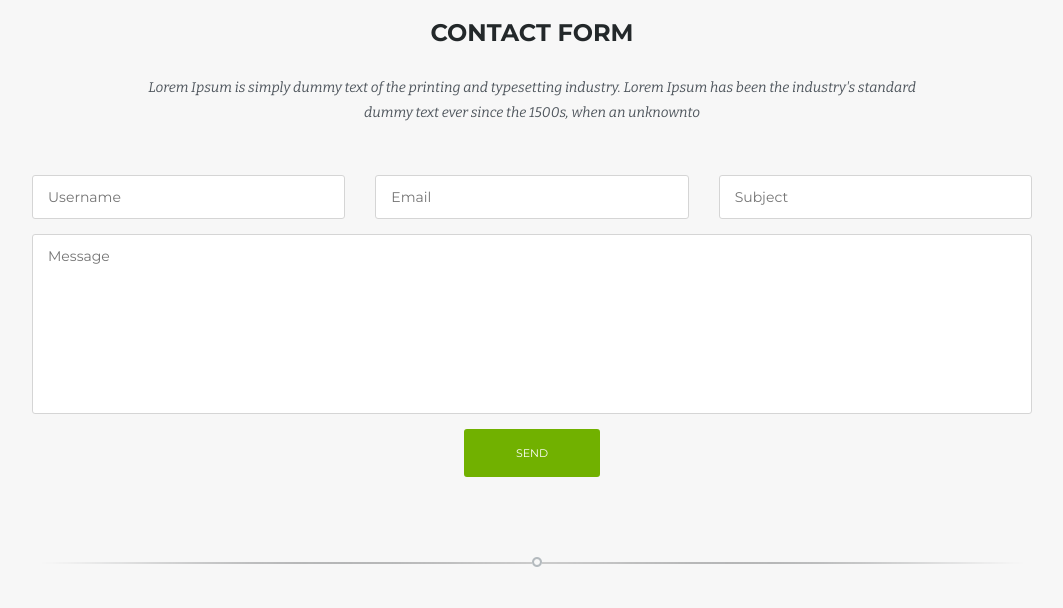
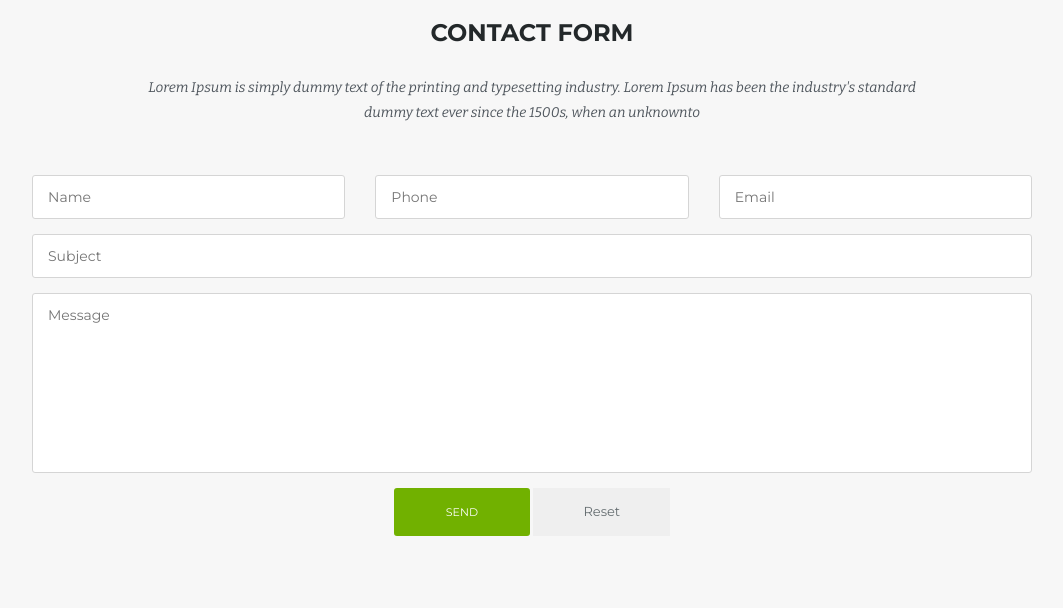
Before and after one commit to suresh6416/Diagonal-Lotus-Heights, a plain HTML site: page DiagonalLotusHeights/DiagonalLotusHeights/contact.html in a window 1280 px wide. Shown: the part 1469-2077 px from the top of the page, without its empty margins (108-1171 px from the left). Drawn offline with nearby package versions, Linux system fonts and the light colour scheme; some packages are replaced by stand-ins of ours.

Commit message:
Fixed email sending issue

```diff
--- a/DiagonalLotusHeights/DiagonalLotusHeights/contact.html
+++ b/DiagonalLotusHeights/DiagonalLotusHeights/contact.html
@@ -188,23 +188,26 @@
                 </div>
             <!--Contact Form-->
             <div class="column contact-form">
-                <form method="post" id="contact-form" action="sendemail.php">
-
+                <form action="mailto:info@diagonalinfra.com" method="post" enctype="text/plain">
                     <div class="row clearfix">
                         <div class="col-md-4 col-sm-6 col-xs-12 form-group">
-                            <input type="text" name="username" value="" placeholder="Username">
+                            <input type="text" name="Name" value="" placeholder="Name" required>
                         </div>
                         <div class="col-md-4 col-sm-6 col-xs-12 form-group">
-                            <input type="email" name="email" value="" placeholder="Email">
+                            <input type="text" name="Phone" value="" placeholder="Phone" required>
                         </div>
                         <div class="col-md-4 col-sm-6 col-xs-12 form-group">
-                            <input type="text" name="subject" value="" placeholder="Subject">
+                            <input type="email" name="Email" value="" placeholder="Email" required>
                         </div>
                         <div class="col-md-12 col-sm-12 col-xs-12 form-group">
-                            <textarea name="message" placeholder="Message"></textarea>
+                            <input type="text" name="Subject" value="" placeholder="Subject" required>
+                        </div>
+                        <div class="col-md-12 col-sm-12 col-xs-12 form-group">
+                            <textarea name="Message" placeholder="Message" required></textarea>
                         </div>
                         <div class="col-md-12 col-sm-12 col-xs-12 form-group text-center">
-                            <button type="submit" name="submit" class="theme-btn btn-style-one">Send</button>
+                            <button type="submit" class="theme-btn btn-style-one">Send</button>
+                            <button type="reset" name="Reset" class="theme-btn">Reset</button>
                         </div>
                     </div>
                 </form>
```
Also changed, not shown: DiagonalLotusHeights/DiagonalLotusHeights/index.html (+14 -11 lines).
